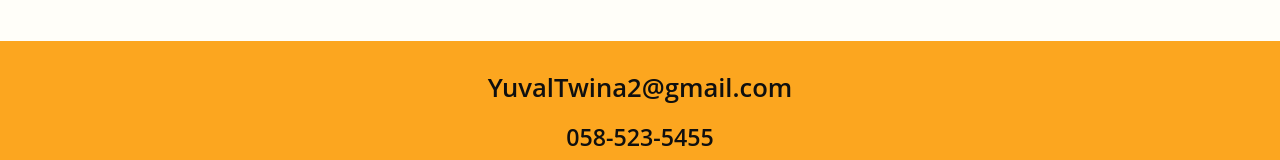
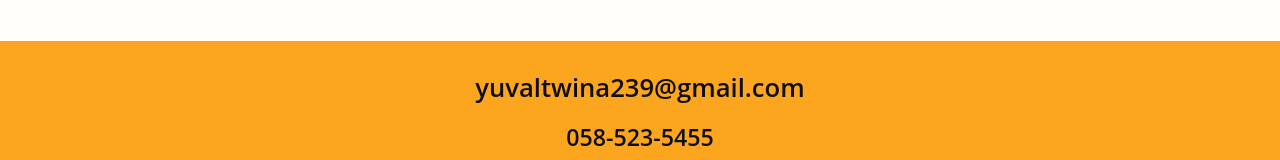
Before and after one commit to yuvaltwina/YuvalTwina, a React (Vite) app: page / in a window 1280 px wide. Shown: the part 5553-5713 px from the top of the page. Built offline with nearby package versions, Linux system fonts and the light colour scheme; no server answers.

Commit message:
change email

```diff
--- a/src/pages/footer/Footer.tsx
+++ b/src/pages/footer/Footer.tsx
@@ -3,7 +3,7 @@ import '../../utils/css/footer.min.css';
 import { AiFillLinkedin, AiOutlineGithub } from 'react-icons/ai';
 import { GITHUB_LINK, LINKEDIN_LINK } from '../../utils/consts';
 
-const MY_EMAIL = 'YuvalTwina2@gmail.com';
+const MY_EMAIL = 'yuvaltwina239@gmail.com';
 const MY_NUMBER = '058-523-5455';
 
 function Footer() {
```
